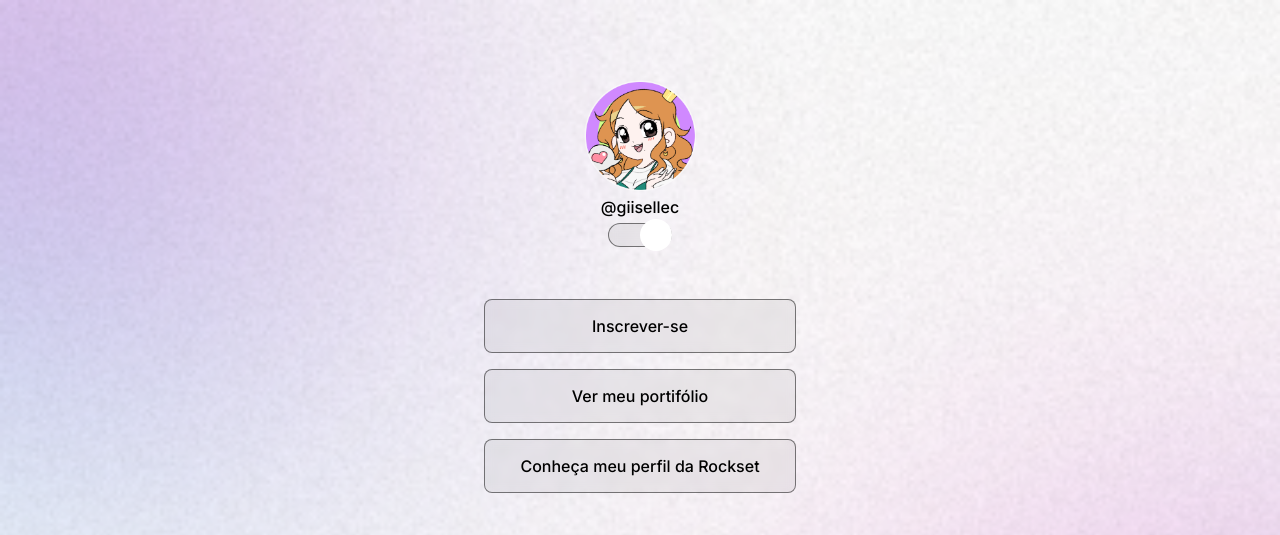
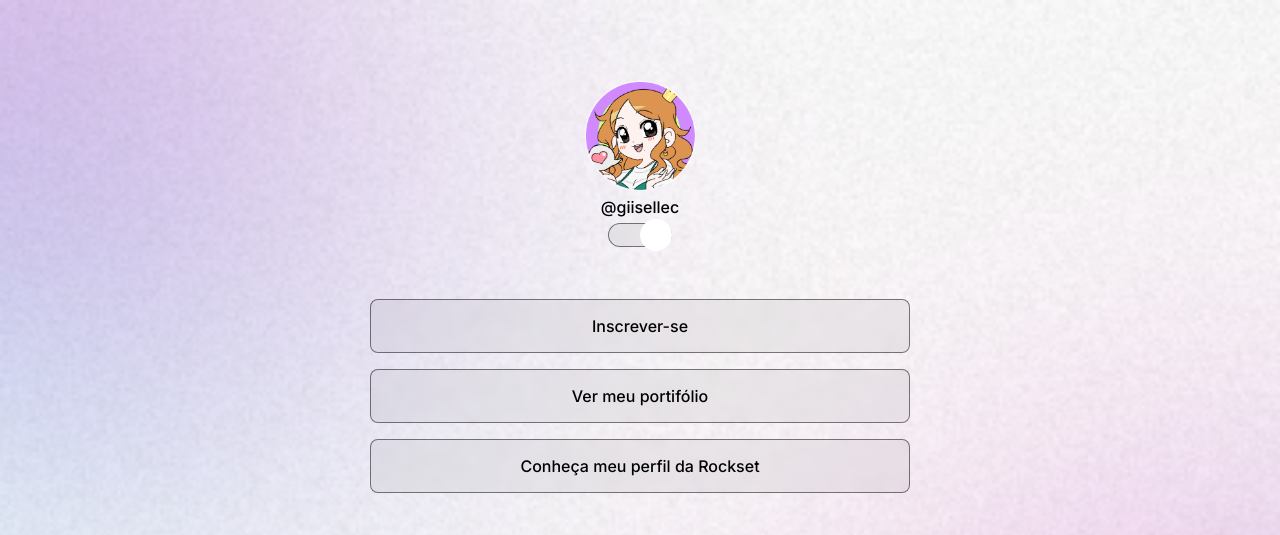
Before and after one commit to GisellePrecegueiro/dev-link, a plain HTML site: page index.html in a window 1280 px wide. Shown: the top 535 px of the page. Drawn offline with nearby package versions, Linux system fonts and the light colour scheme.

Commit message:
adjust container width

```diff
--- a/style.css
+++ b/style.css
@@ -35,7 +35,8 @@ body * {
 }
 
 #container {
-  width: 360px;
+  width: 100%;
+  max-width: 588px;
   margin: 56px auto 0px;
   padding: 0 24px;
 }
@@ -45,7 +46,7 @@ body * {
 #profile {
   text-align: center;
   padding: 24px;
-  margin-top: 8px;
+
 }
 
 #profile img {
```
